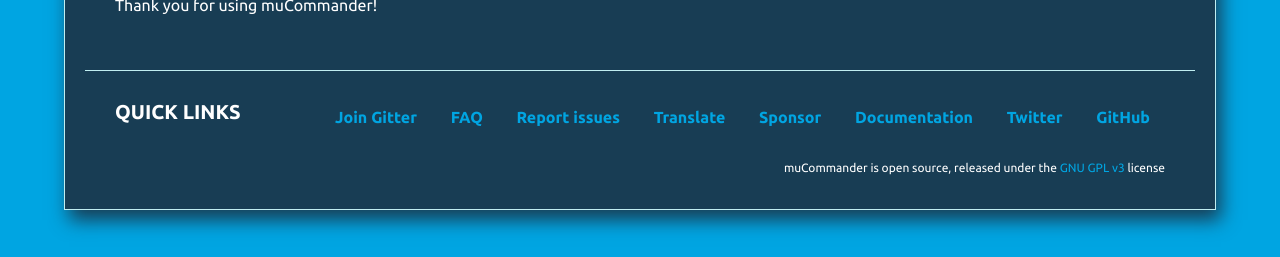
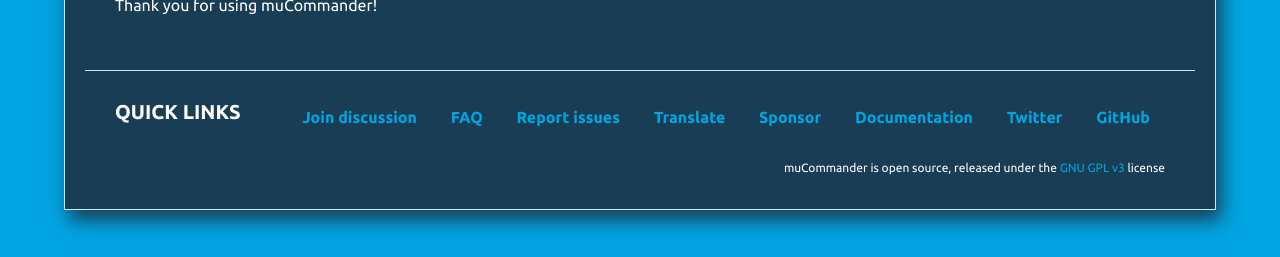
Before and after one commit to mucommander/mucommander.github.io, a Jekyll site: the page index.html, which Jekyll copies as it is, in a window 1280 px wide. Shown: the part 1946-2203 px from the top of the page. Built offline with Jekyll 4.4.1, drawn with Linux system fonts in a browser that asks for light colours.

Commit message:
Update index.html - replace Gitter w/ Github discussions

```diff
--- a/index.html
+++ b/index.html
@@ -218,7 +218,7 @@
         <section id="help">
             <h3>Quick links</h3>
             <ul class="footer-links">
-                <li><a href="https://gitter.im/mucommander/Lobby">Join Gitter</a></li>
+                <li><a href="https://github.com/mucommander/mucommander/discussions">Join discussion</a></li>
                 <li><a href="https://github.com/mucommander/mucommander/wiki/FAQ">FAQ</a></li>
                 <li><a href="https://github.com/mucommander/mucommander/issues">Report issues</a></li>
                 <li><a href="https://github.com/mucommander/mucommander/wiki/Translation">Translate</a></li>
```
